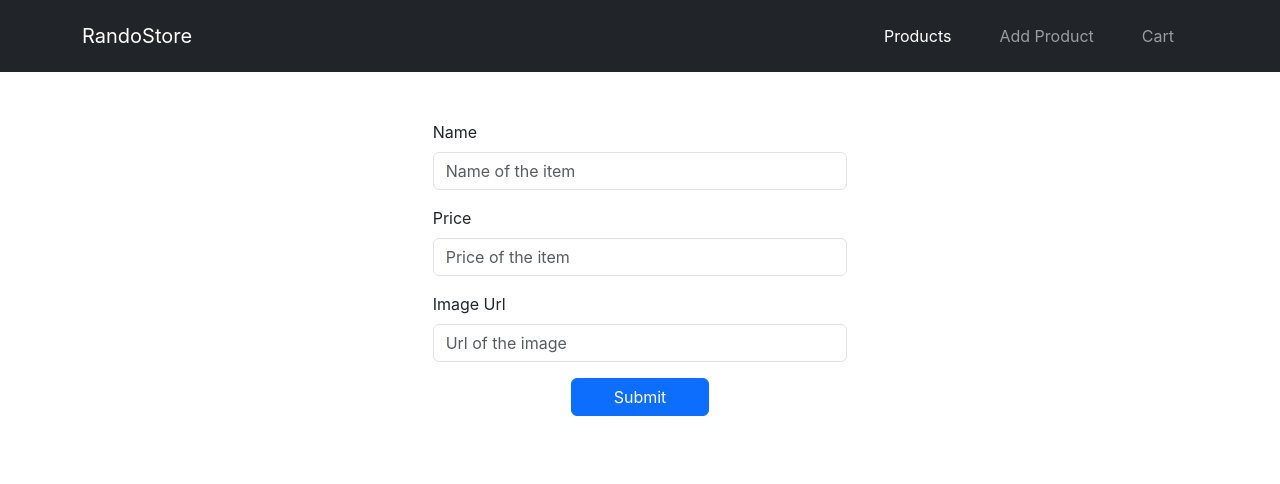
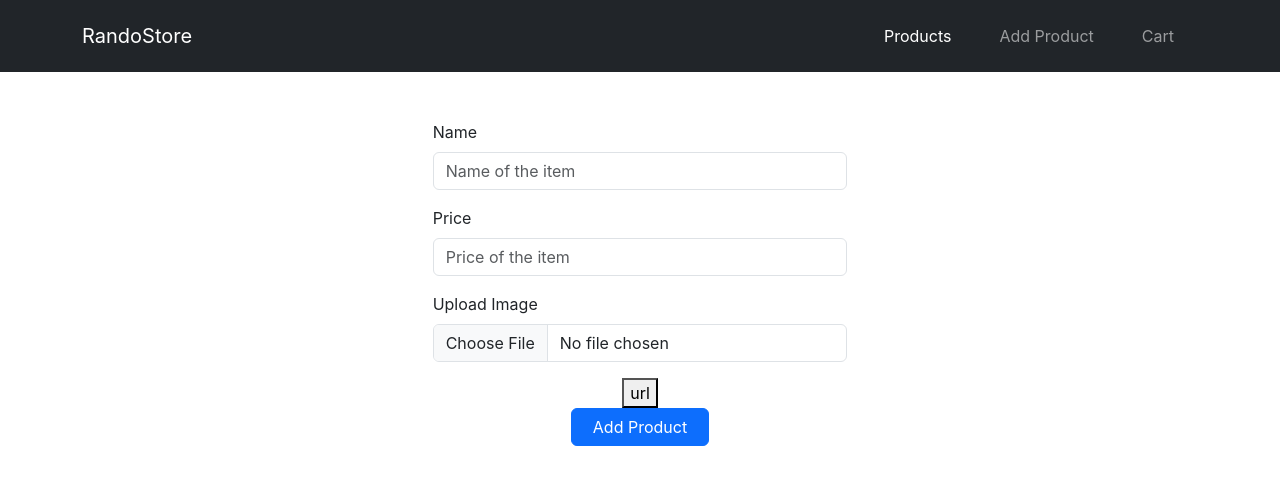
Before and after one commit to Usman-Ubaid/Frontend-Code-Challenge, a React (Create React App) app: page /additems in a window 1280 px wide. Shown: the top 484 px of the page. Built offline with nearby package versions, Linux system fonts and the light colour scheme.

Commit message:
Functionality added

```diff
--- a/src/pages/AddItems.js
+++ b/src/pages/AddItems.js
@@ -1,13 +1,42 @@
+import { useState } from "react";
 import NavBar from "../components/NavBar";
 
 const AddItems = () => {
-  const handleInput = (e) => {};
+  const [formData, setFormData] = useState({ name: "", price: "", imgUrl: "" });
+  const handleInput = (e) => {
+    setFormData({ ...formData, [e.target.name]: e.target.value });
+  };
+  const { name, price, imgUrl } = formData;
+
+  const handleSubmit = (e) => {
+    e.preventDefault();
+  };
+
+  const uploadImage = (e) => {
+    console.log(e.target.files[0]);
+  };
+
+  const postData = async (inputData) => {
+    const res = await fetch("/items", {
+      method: "POST",
+      headers: {
+        "Content-Type": "application/json",
+      },
+      body: JSON.stringify(inputData),
+    });
+    const data = await res.json();
+    console.log(data);
+  };
+
   return (
     <div>
       <NavBar />
 
       <div className="container col-8 row-3">
-        <div className="d-flex flex-column align-items-center justify-content-center my-5 ">
+        <form
+          className="d-flex flex-column align-items-center justify-content-center my-5"
+          onSubmit={handleSubmit}
+        >
           <div className="mb-3 col-6">
             <label htmlFor="name" className="form-label">
               Name
@@ -16,7 +45,9 @@ const AddItems = () => {
               type="text"
               className="form-control"
               id="name"
+              name="name"
               placeholder="Name of the item"
+              required
               onChange={handleInput}
             />
           </div>
@@ -25,27 +56,36 @@ const AddItems = () => {
               Price
             </label>
             <input
-              type="text"
+              type="number"
               className="form-control"
               id="price"
+              name="price"
               placeholder="Price of the item"
+              required
               onChange={handleInput}
             />
           </div>
           <div className="mb-3 col-6">
             <label htmlFor="imgUrl" className="form-label">
-              Image Url
+              Upload Image
             </label>
             <input
-              type="text"
+              type="file"
               className="form-control"
-              id="imgUrl"
-              placeholder="Url of the image"
-              onChange={handleInput}
+              id="imgFile"
+              name="imgFile"
+              required
+              onChange={(e) => uploadImage(e)}
             />
           </div>
-          <button className="btn btn-primary col-2">Submit</button>
-        </div>
+          <button>url</button>
+          <button
+            className="btn btn-primary col-2"
+            onClick={() => postData({ name, price, imgUrl })}
+          >
+            Add Product
+          </button>
+        </form>
       </div>
     </div>
   );
--- a/src/pages/Products.js
+++ b/src/pages/Products.js
@@ -3,6 +3,7 @@ import NavBar from "../components/NavBar";
 
 const Items = () => {
   const [items, setItems] = useState([]);
+
   const fetchItems = async (url) => {
     try {
       const res = await fetch(url, {
```
